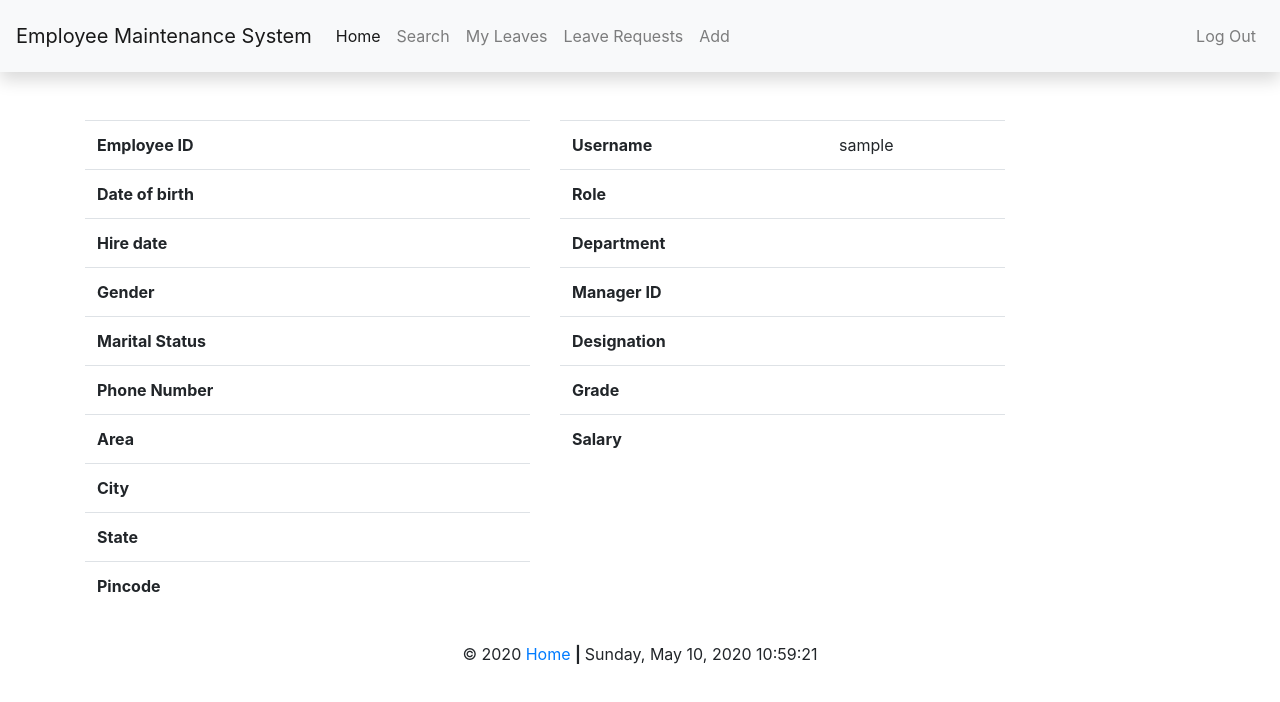
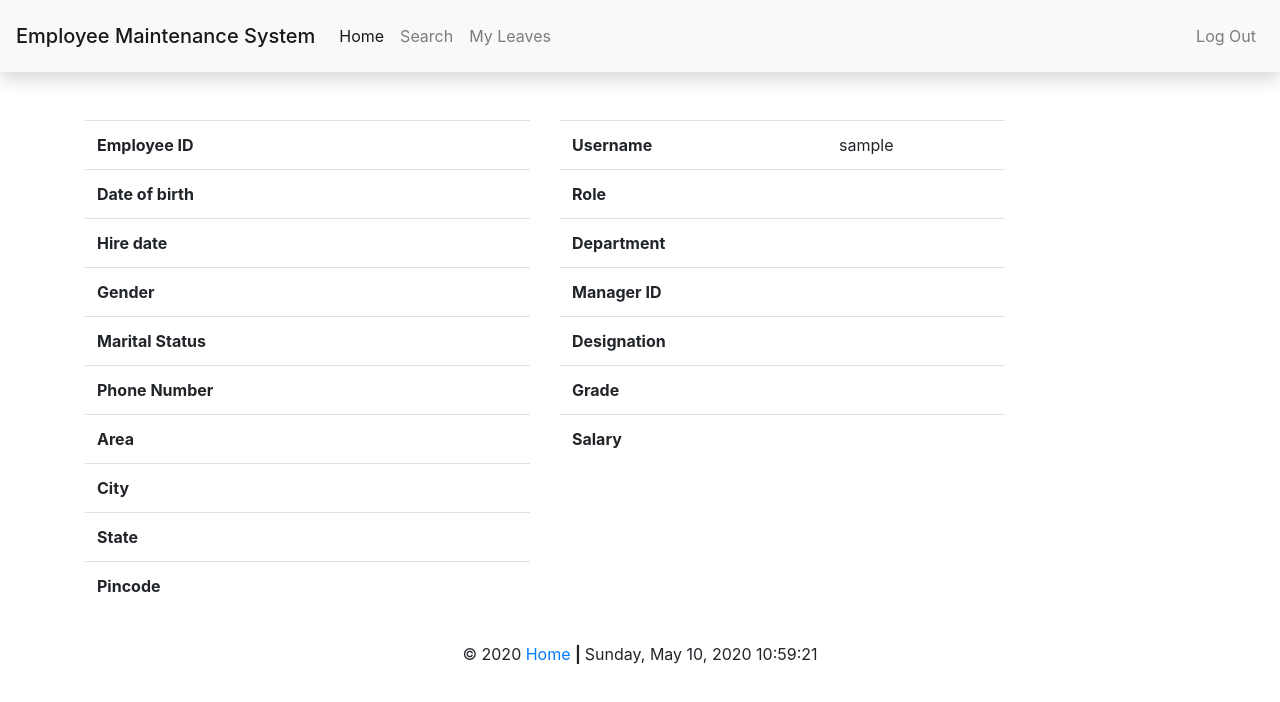
Before and after one commit to Gagandeep39/employee-maintenace-microservice, an Angular app in the folder employee-maintenance-frontend/: page /employee/home in a window 1280 px wide. Shown: the top 702 px of the page. Built offline with nearby package versions, Linux system fonts and the light colour scheme; sample sign-in values are in the browser's storage.

Commit message:
Improved header UI

```diff
--- a/employee-maintenance-frontend/src/app/shared/header/header.component.html
+++ b/employee-maintenance-frontend/src/app/shared/header/header.component.html
@@ -6,16 +6,16 @@
 @desc Navigation Bar
 -->
 <nav class="navbar navbar-expand-lg navbar-light bg-light sticky-top shadow p-3 mb-5">
-  <a class="navbar-brand" [routerLink]="['/employee/home']" routerLinkActive="active">Employee Maintenance System</a>
+    <a class="navbar-brand mb-0 h1" [routerLink]="['/employee/home']" routerLinkActive="active">Employee Maintenance System</a>
   <button class="navbar-toggler" type="button" data-toggle="collapse" data-target="#navbarSupportedContent"
     aria-controls="navbarSupportedContent" aria-expanded="false" aria-label="Toggle navigation">
-    <span class="navbar-toggler-icon"  ></span>
+    <span class="navbar-toggler-icon"></span>
   </button>
 
   <div class="collapse navbar-collapse" id="navbarSupportedContent">
     <ul class="navbar-nav mr-auto">
       <li class="nav-item">
-        <a class="nav-link" [routerLink]="['/employee/home']" routerLinkActive="active" >Home</a>
+        <a class="nav-link" [routerLink]="['/employee/home']" routerLinkActive="active">Home</a>
       </li>
       <li class="nav-item">
         <a class="nav-link" [routerLink]="['/employee/search']" routerLinkActive="active">Search</a>
@@ -23,11 +23,22 @@
       <li class="nav-item">
         <a class="nav-link" [routerLink]="['/employee/leaves']" routerLinkActive="active">My Leaves</a>
       </li>
-      <li class="nav-item">
-        <a class="nav-link" [routerLink]="['/employee/manager/approve']" routerLinkActive="active">Leave Requests</a>
+
+      <!-- Manager Features -->
+      <li class="nav-item dropdown" *ngIf="role=='ROLE_MANAGER'">
+        <a class="nav-link dropdown-toggle" id="navbardrop" data-toggle="dropdown">Manager Menu</a>
+        <div class="dropdown-menu">
+          <a class="dropdown-item" [routerLink]="['/employee/manager/approve']">Leave Requests</a>
+        </div>
       </li>
-      <li class="nav-item">
-        <a class="nav-link" [routerLink]="['/employee/admin/adduser']" routerLinkActive="active">Add</a>
+
+      <!-- Admin Features -->
+      <li class="nav-item dropdown" *ngIf="role=='ROLE_ADMIN'">
+        <a class="nav-link dropdown-toggle" id="navbardrop" data-toggle="dropdown">Admin Menu</a>
+        <div class="dropdown-menu">
+            <a class="dropdown-item" href="#" [routerLink]="['/employee/admin/adduser']">Add</a>
+            <a class="dropdown-item" [routerLink]="['/employee/admin/viewuser']">Admin Search</a>
+        </div>
       </li>
     </ul>
     <ul class="navbar-nav" style="align-items: right;">
--- a/employee-maintenance-frontend/src/app/shared/header/header.component.ts
+++ b/employee-maintenance-frontend/src/app/shared/header/header.component.ts
@@ -7,6 +7,7 @@
  */
 import { Component, OnInit } from '@angular/core';
 import { AuthService } from 'src/app/service/auth.service';
+import { User } from 'src/app/models/user.mode';
 
 @Component({
   selector: 'app-header',
@@ -15,9 +16,14 @@ import { AuthService } from 'src/app/service/auth.service';
 })
 export class HeaderComponent implements OnInit {
 
+  user: User;
+  role: string;
+
   constructor(private authService: AuthService) { }
 
   ngOnInit() {
+    this.user = this.authService.fetchFromSessionStorage();
+    this.role = this.user.role.role;
   }
 
   logOut() : void {
```
